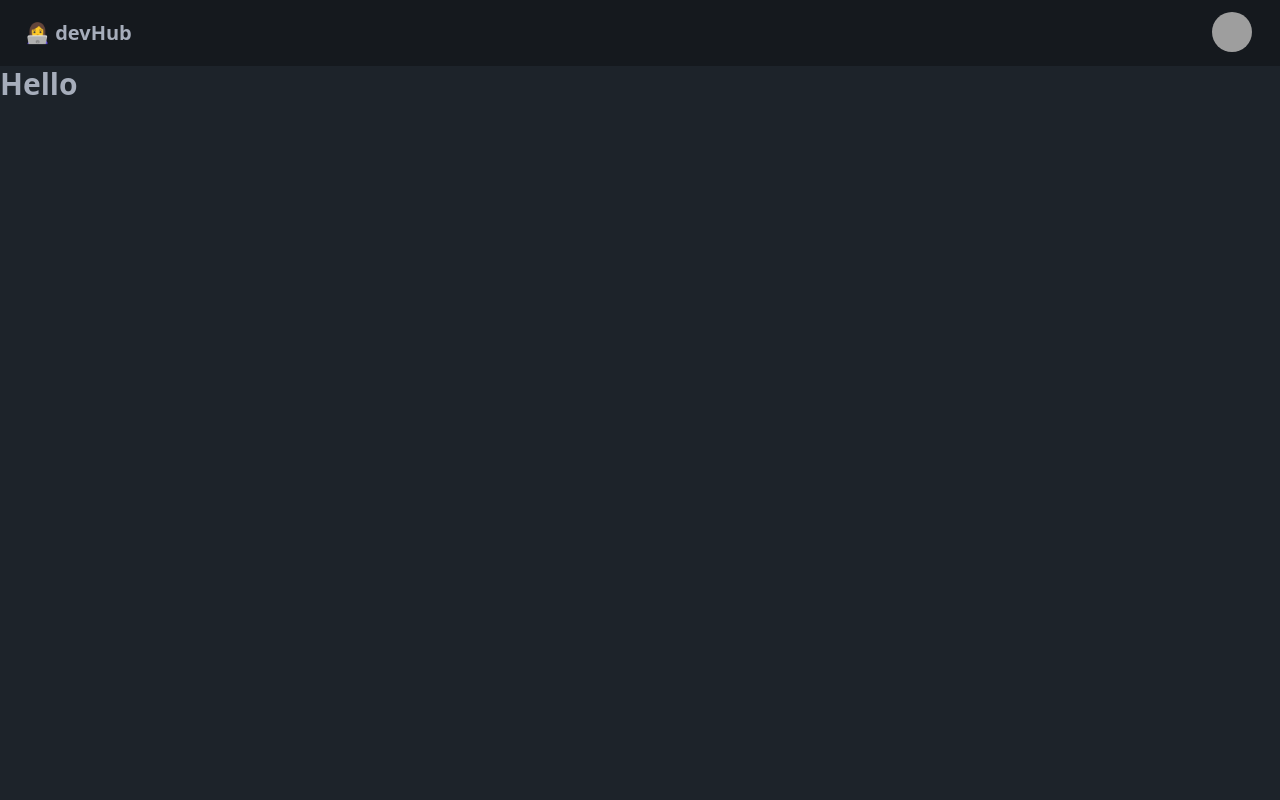
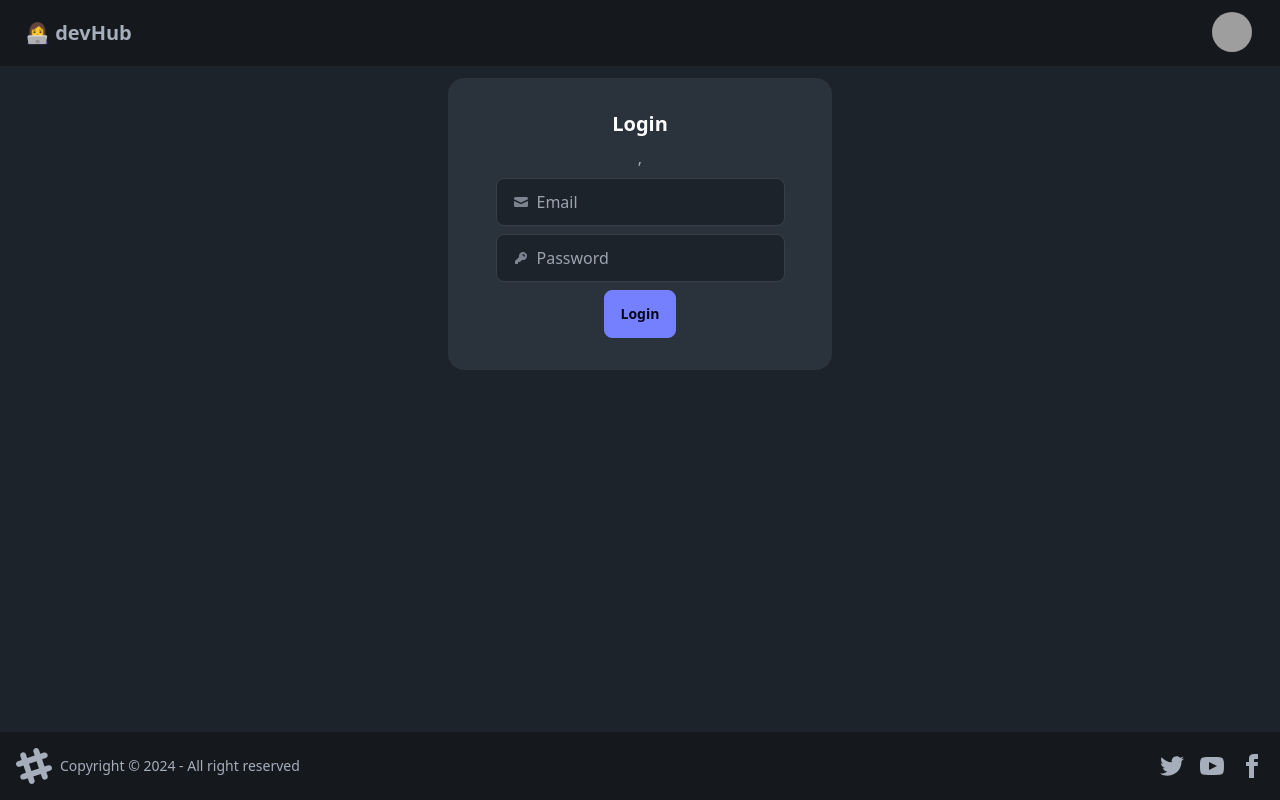
Before and after one commit to yashArrived/devHub-UI, a React (Vite) app: page /login in a window 1280 px wide. Built offline with nearby package versions, Linux system fonts and the light colour scheme; grey boxes are pictures that could not be loaded.

Commit message:
Redux setup

```diff
--- a/package.json
+++ b/package.json
@@ -10,8 +10,12 @@
     "preview": "vite preview"
   },
   "dependencies": {
+    "@reduxjs/toolkit": "^2.5.0",
+    "axios": "^1.7.9",
     "react": "^18.3.1",
-    "react-dom": "^18.3.1"
+    "react-dom": "^18.3.1",
+    "react-redux": "^9.2.0",
+    "react-router-dom": "^7.0.2"
   },
   "devDependencies": {
     "@eslint/js": "^9.9.0",
--- a/src/App.jsx
+++ b/src/App.jsx
@@ -1,3 +1,10 @@
+import { BrowserRouter, Routes,Route } from "react-router-dom"
+
+import Body from "./components/Body"
+import Login from "./components/Login"
+import Profile from "./components/Profile"
+import { Provider } from "react-redux"
+import appStore from "./utils/appStore"
 
 
 function App() {
@@ -5,36 +12,21 @@
 
   return (
     <>
-      <div className="navbar bg-base-300 ">
-  <div className="flex-1">
-    <a className="btn btn-ghost text-xl"> 👩‍💻 devHub</a>
-  </div>
-  <div className="flex-none gap-2">
+     <Provider store={appStore}>
+    <BrowserRouter basename="/">
+    {/* all routing with be relative to '/' */}
+    <Routes>
+      <Route path="/" element={<Body/>}>
+          <Route path="/login" element={<Login/>}/>
+          <Route path="/profile" element={<Profile/>}/>
+      </Route>
+    </Routes>
 
-    <div className="dropdown dropdown-end mx-4">
-      <div tabIndex={0} role="button" className="btn btn-ghost btn-circle avatar">
-        <div className="w-10 rounded-full">
-          <img
-            alt="Tailwind CSS Navbar component"
-            src="https://img.daisyui.com/images/stock/photo-1534528741775-53994a69daeb.webp" />
-        </div>
-      </div>
-      <ul
-        tabIndex={0}
-        className="menu menu-sm dropdown-content bg-base-100 rounded-box z-[1] mt-3 w-52 p-2 shadow">
-        <li>
-          <a className="justify-between">
-            Profile
-            <span className="badge">New</span>
-          </a>
-        </li>
-        <li><a>Settings</a></li>
-        <li><a>Logout</a></li>
-      </ul>
-    </div>
-  </div>
-</div>
-      <h1 className="text-3xl font-bold">Hello</h1>
+
+    </BrowserRouter>
+    </Provider>
+
+
 
     </>
   )
--- /dev/null
+++ b/src/components/Body.jsx
@@ -0,0 +1,19 @@
+import React from 'react'
+import Navbar from './Navbar'
+import { Outlet } from 'react-router-dom'
+import Footer from './Footer'
+
+const Body = () => {
+return (
+    <>
+    <div>
+
+    <Navbar/>
+    <Outlet/>
+    <Footer/>
+    </div>
+    </>
+  )
+}
+
+export default Body
--- /dev/null
+++ b/src/components/Footer.jsx
@@ -0,0 +1,59 @@
+import React from 'react'
+
+const Footer = () => {
+  return (
+    <footer className="fixed bottom-0 footer bg-base-300 text-neutral-content items-center p-4">
+  <aside className="grid-flow-col items-center">
+    <svg
+      width="36"
+      height="36"
+      viewBox="0 0 24 24"
+      xmlns="http://www.w3.org/2000/svg"
+      fillRule="evenodd"
+      clipRule="evenodd"
+      className="fill-current">
+      <path
+        d="M22.672 15.226l-2.432.811.841 2.515c.33 1.019-.209 2.127-1.23 2.456-1.15.325-2.148-.321-2.463-1.226l-.84-2.518-5.013 1.677.84 2.517c.391 1.203-.434 2.542-1.831 2.542-.88 0-1.601-.564-1.86-1.314l-.842-2.516-2.431.809c-1.135.328-2.145-.317-2.463-1.229-.329-1.018.211-2.127 1.231-2.456l2.432-.809-1.621-4.823-2.432.808c-1.355.384-2.558-.59-2.558-1.839 0-.817.509-1.582 1.327-1.846l2.433-.809-.842-2.515c-.33-1.02.211-2.129 1.232-2.458 1.02-.329 2.13.209 2.461 1.229l.842 2.515 5.011-1.677-.839-2.517c-.403-1.238.484-2.553 1.843-2.553.819 0 1.585.509 1.85 1.326l.841 2.517 2.431-.81c1.02-.33 2.131.211 2.461 1.229.332 1.018-.21 2.126-1.23 2.456l-2.433.809 1.622 4.823 2.433-.809c1.242-.401 2.557.484 2.557 1.838 0 .819-.51 1.583-1.328 1.847m-8.992-6.428l-5.01 1.675 1.619 4.828 5.011-1.674-1.62-4.829z"></path>
+    </svg>
+    <p>Copyright © {new Date().getFullYear()} - All right reserved</p>
+  </aside>
+  <nav className="grid-flow-col gap-4 md:place-self-center md:justify-self-end">
+    <a>
+      <svg
+        xmlns="http://www.w3.org/2000/svg"
+        width="24"
+        height="24"
+        viewBox="0 0 24 24"
+        className="fill-current">
+        <path
+          d="M24 4.557c-.883.392-1.832.656-2.828.775 1.017-.609 1.798-1.574 2.165-2.724-.951.564-2.005.974-3.127 1.195-.897-.957-2.178-1.555-3.594-1.555-3.179 0-5.515 2.966-4.797 6.045-4.091-.205-7.719-2.165-10.148-5.144-1.29 2.213-.669 5.108 1.523 6.574-.806-.026-1.566-.247-2.229-.616-.054 2.281 1.581 4.415 3.949 4.89-.693.188-1.452.232-2.224.084.626 1.956 2.444 3.379 4.6 3.419-2.07 1.623-4.678 2.348-7.29 2.04 2.179 1.397 4.768 2.212 7.548 2.212 9.142 0 14.307-7.721 13.995-14.646.962-.695 1.797-1.562 2.457-2.549z"></path>
+      </svg>
+    </a>
+    <a>
+      <svg
+        xmlns="http://www.w3.org/2000/svg"
+        width="24"
+        height="24"
+        viewBox="0 0 24 24"
+        className="fill-current">
+        <path
+          d="M19.615 3.184c-3.604-.246-11.631-.245-15.23 0-3.897.266-4.356 2.62-4.385 8.816.029 6.185.484 8.549 4.385 8.816 3.6.245 11.626.246 15.23 0 3.897-.266 4.356-2.62 4.385-8.816-.029-6.185-.484-8.549-4.385-8.816zm-10.615 12.816v-8l8 3.993-8 4.007z"></path>
+      </svg>
+    </a>
+    <a>
+      <svg
+        xmlns="http://www.w3.org/2000/svg"
+        width="24"
+        height="24"
+        viewBox="0 0 24 24"
+        className="fill-current">
+        <path
+          d="M9 8h-3v4h3v12h5v-12h3.642l.358-4h-4v-1.667c0-.955.192-1.333 1.115-1.333h2.885v-5h-3.808c-3.596 0-5.192 1.583-5.192 4.615v3.385z"></path>
+      </svg>
+    </a>
+  </nav>
+</footer>
+  )
+}
+
+export default Footer
--- /dev/null
+++ b/src/components/Login.jsx
@@ -0,0 +1,71 @@
+import React, { useState } from 'react'
+import axios from 'axios';
+
+const Login = () => {
+
+        const[email , setEmailId] = useState("");
+        const [password,setPassword] = useState("");
+
+const handleLogin = async() => {
+try
+  {   const res = await   axios.post("http://localhost:3000/login" , {
+            email,
+            password
+        },
+    {withCredentials:true}
+    )
+
+    }catch(err){
+        console.log(err);
+
+    }
+}
+
+  return (
+    <div className='flex justify-center mt-3 '>
+<div className="card bg-neutral text-neutral-content w-96 ">
+  <div className="card-body items-center text-center">
+    <h2 className='card-title text-white'> Login</h2>
+
+{/* //Email  */}
+{email}, {password}
+<label className="input input-bordered flex items-center gap-2">
+  <svg
+    xmlns="http://www.w3.org/2000/svg"
+    viewBox="0 0 16 16"
+    fill="currentColor"
+    className="h-4 w-4 opacity-70">
+    <path
+      d="M2.5 3A1.5 1.5 0 0 0 1 4.5v.793c.026.009.051.02.076.032L7.674 8.51c.206.1.446.1.652 0l6.598-3.185A.755.755 0 0 1 15 5.293V4.5A1.5 1.5 0 0 0 13.5 3h-11Z" />
+    <path
+      d="M15 6.954 8.978 9.86a2.25 2.25 0 0 1-1.956 0L1 6.954V11.5A1.5 1.5 0 0 0 2.5 13h11a1.5 1.5 0 0 0 1.5-1.5V6.954Z" />
+  </svg>
+  <input type="text" className="grow" placeholder="Email" value={email} onChange={(e)=>setEmailId(e.target.value)} />
+</label>
+
+{/* Password */}
+<label className="input input-bordered flex items-center gap-2">
+  <svg
+    xmlns="http://www.w3.org/2000/svg"
+    viewBox="0 0 16 16"
+    fill="currentColor"
+    className="h-4 w-4 opacity-70">
+    <path
+      fillRule="evenodd"
+      d="M14 6a4 4 0 0 1-4.899 3.899l-1.955 1.955a.5.5 0 0 1-.353.146H5v1.5a.5.5 0 0 1-.5.5h-2a.5.5 0 0 1-.5-.5v-2.293a.5.5 0 0 1 .146-.353l3.955-3.955A4 4 0 1 1 14 6Zm-4-2a.75.75 0 0 0 0 1.5.5.5 0 0 1 .5.5.75.75 0 0 0 1.5 0 2 2 0 0 0-2-2Z"
+      clipRule="evenodd" />
+  </svg>
+  <input type="password" className="grow" placeholder="Password" value={password} onChange={(e)=>setPassword(e.target.value)}/>
+</label>
+    <div className="card-actions justify-end">
+      <button className="btn btn-primary" onClick={handleLogin}>Login</button>
+
+    </div>
+  </div>
+</div>
+
+    </div>
+  )
+}
+
+export default Login
--- /dev/null
+++ b/src/components/Navbar.jsx
@@ -0,0 +1,37 @@
+import React from 'react'
+
+const Navbar = () => {
+  return (
+    <div className="navbar bg-base-300 ">
+    <div className="flex-1">
+      <a className="btn btn-ghost text-xl"> 👩‍💻 devHub</a>
+    </div>
+    <div className="flex-none gap-2">
+
+      <div className="dropdown dropdown-end mx-4">
+        <div tabIndex={0} role="button" className="btn btn-ghost btn-circle avatar">
+          <div className="w-10 rounded-full">
+            <img
+              alt="Tailwind CSS Navbar component"
+              src="https://img.daisyui.com/images/stock/photo-1534528741775-53994a69daeb.webp" />
+          </div>
+        </div>
+        <ul
+          tabIndex={0}
+          className="menu menu-sm dropdown-content bg-base-100 rounded-box z-[1] mt-3 w-52 p-2 shadow">
+          <li>
+            <a className="justify-between">
+              Profile
+              <span className="badge">New</span>
+            </a>
+          </li>
+          <li><a>Settings</a></li>
+          <li><a>Logout</a></li>
+        </ul>
+      </div>
+    </div>
+  </div>
+  )
+}
+
+export default Navbar
--- /dev/null
+++ b/src/components/Profile.jsx
@@ -0,0 +1,9 @@
+import React from 'react'
+
+const Profile = () => {
+  return (
+    <div>Profile</div>
+  )
+}
+
+export default Profile
--- /dev/null
+++ b/src/utils/appStore.js
@@ -0,0 +1,11 @@
+import { configureStore } from "@reduxjs/toolkit";
+import userReducer from "./userSlice"
+const appStore = configureStore({
+  reducer:{
+    user : userReducer
+  }
+
+})
+
+
+export default appStore;
--- /dev/null
+++ b/src/utils/userSlice.js
@@ -0,0 +1,17 @@
+import { createSlice } from "@reduxjs/toolkit";
+
+const userSlice = createSlice({
+    name:'user',
+    initialState : null,
+    reducers : {
+        addUser : (state,action) => {
+                return action.payload;
+        },
+        removeUser:(state,action)=>{
+            return null;
+        }
+    }
+})
+export const {addUser,removeUser} = userSlice.actions;
+
+export default userSlice.reducer;
```
Also changed, not shown: 2 other files (tests, documents, lock files or other folders).
